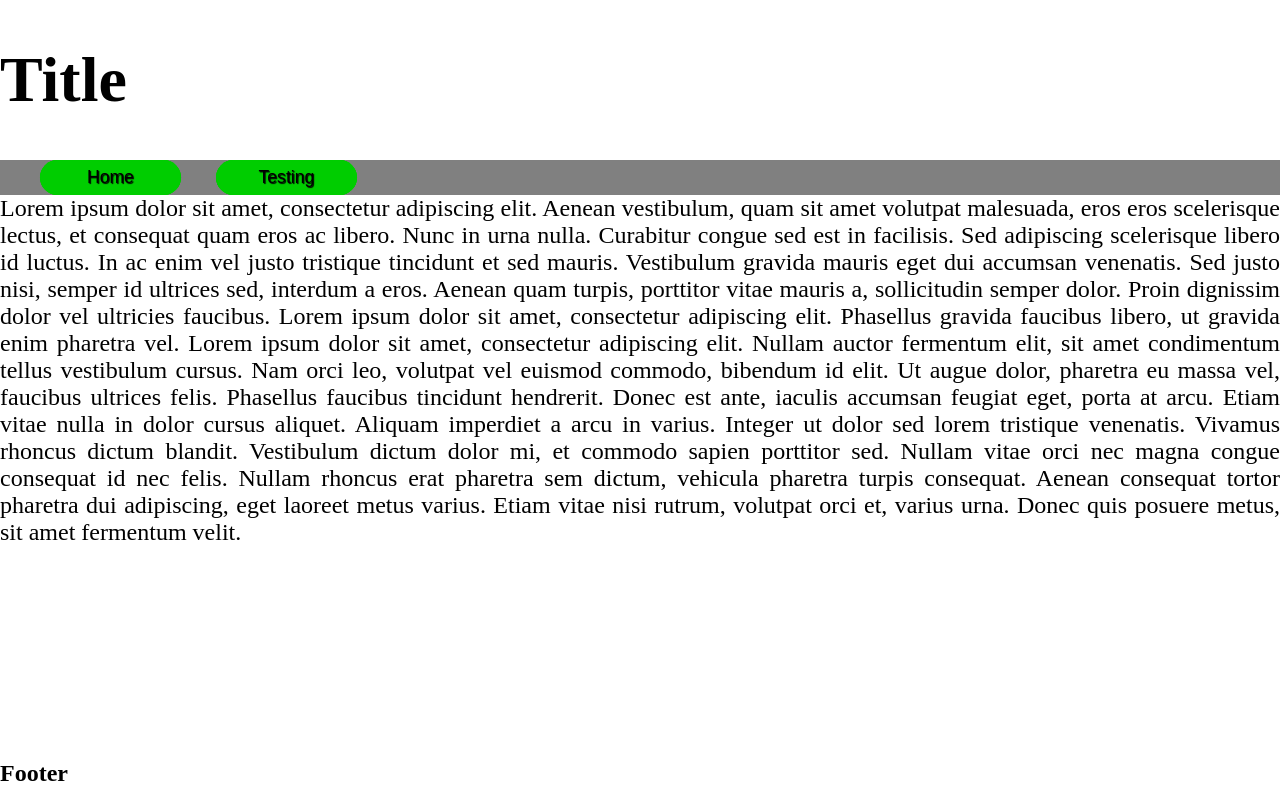
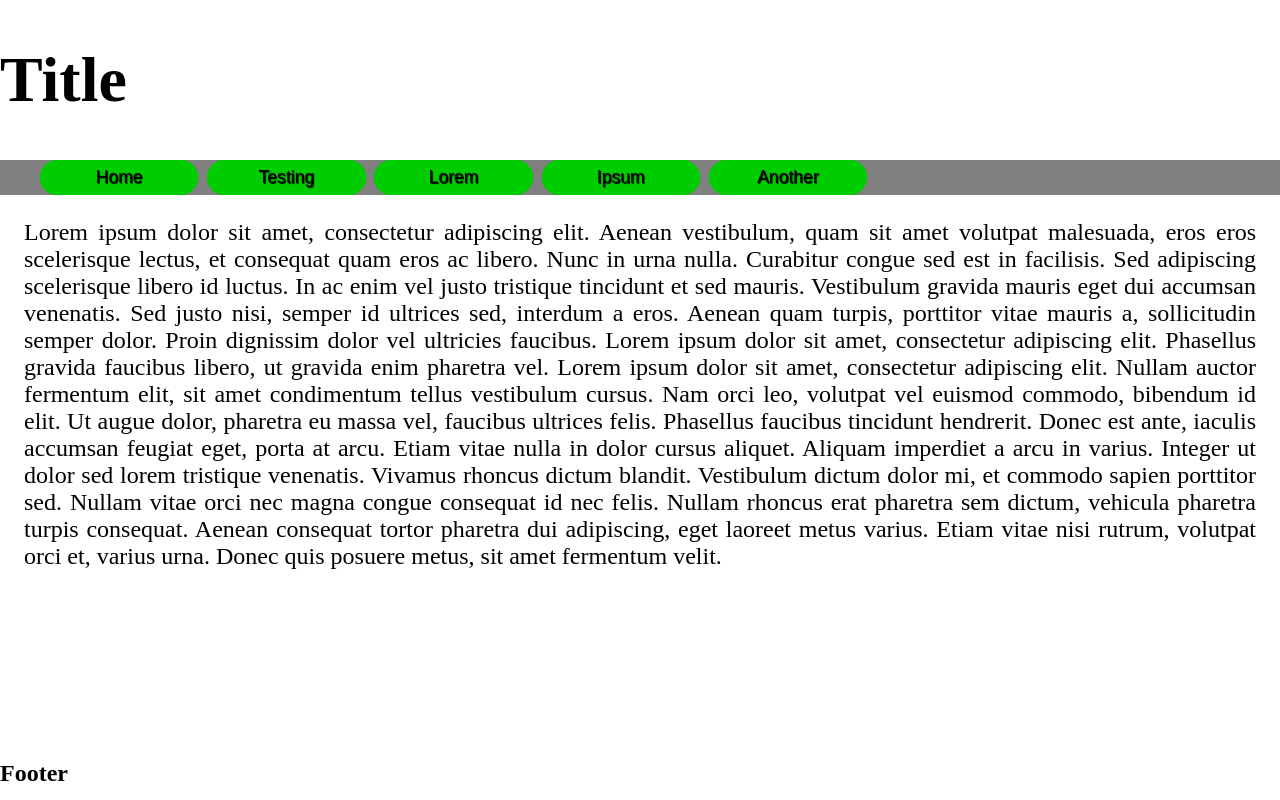
Before and after one commit to SebastianTroy/OldWebsite, a PHP site: page / in a window 1280 px wide. Run offline with PHP 8.4, Linux system fonts and the light colour scheme.

Commit message:
Updated nav_element size and spacing added a margin around lorem ipsum text

```diff
--- a/Website/css/basic_style.css
+++ b/Website/css/basic_style.css
@@ -12,4 +12,5 @@ font-size: 4em;
 {
 	font-size: 1.5em;
 	text-align: justify;
+	margin: 1em;
 }
--- a/Website/css/nav_menu.css
+++ b/Website/css/nav_menu.css
@@ -1,24 +1,31 @@
 ul.nav_menu_buttons {
 	list-style: none;
+	left: 0;
+	height: 2em;
 	overflow: hidden;
 }
 ul.nav_menu_buttons li {
 	float: left;
-	width: 10em;
-	height: 10em;
+	width: 9.5em;
+	height: 2em;
 	position: relative;
 }
 
-/* Starburst 7 */
 .nav_button {
 	text-align: center;
 	text-decoration: none;
 	color: black;
 	font-family: Arial, sans-serif;
 }
+
+.nav_button a {
+	text-decoration: none;
+	color: black;
+}
+
 .nav_button span {
 	display: block;
-	width: 8em;
+	width: 9em;
 	height: 2em;
 	line-height: 2em;
 	background: #00cd00;
--- a/Website/index.html
+++ b/Website/index.html
@@ -39,10 +39,19 @@
 					<div class="nav_menu">
 						<ul class="nav_menu_buttons">
 							<li>
-								<a href="#" class="nav_button"><span class="left"><span class="right"><span class="left">Home</span></span></span></a>
+								<span class="nav_button"><span class="left"><span class="right"><a href="#"><span class="left">Home</span></a></span></span></span>
 							</li>
 							<li>
-								<a href="#" class="nav_button"><span class="left"><span class="right"><span class="left">Testing</span></span></span></a>
+								<span class="nav_button"><span class="left"><span class="right"><a href="#"><span class="left">Testing</span></a></span></span></span>
+							</li>
+							<li>
+								<span class="nav_button"><span class="left"><span class="right"><a href="#"><span class="left">Lorem</span></a></span></span></span>
+							</li>
+							<li>
+								<span class="nav_button"><span class="left"><span class="right"><a href="#"><span class="left">Ipsum</span></a></span></span></span>
+							</li>
+							<li>
+								<span class="nav_button"><span class="left"><span class="right"><a href="#"><span class="left">Another</span></a></span></span></span>
 							</li>
 						</ul>
 					</div>
```
Also changed, not shown: Website/js/libs/jquery-1.10.2.min.js.
